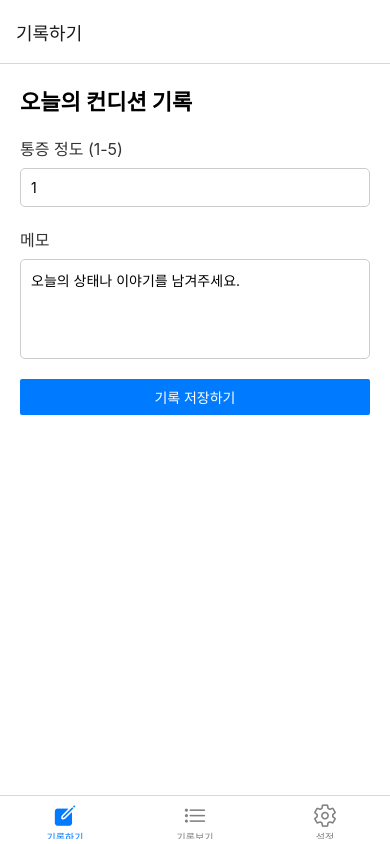
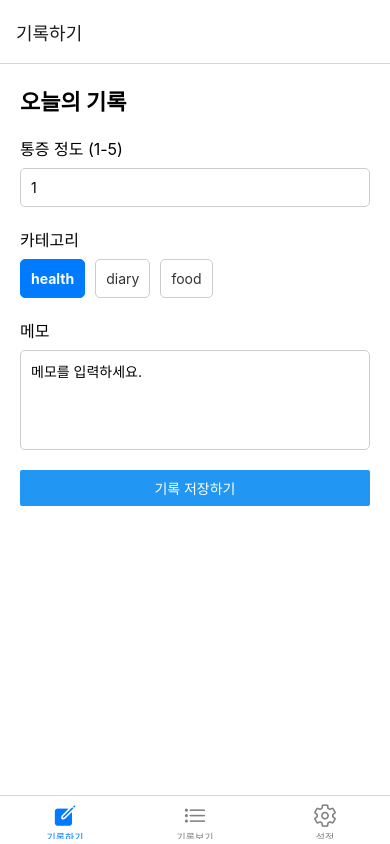
Before and after one commit to BladimirIgnazenko/G_Schedular-app.ver-, a React Native app in the folder fe_mobile/: screen / in a window 390 px wide. Built offline with nearby package versions, Linux system fonts and the light colour scheme; no server answers.

Commit message:
feat: 記録画面にカテゴリー選択UIを実装し、リスト画面のデザインを改善

```diff
--- a/fe_mobile/src/screens/LogListScreen.tsx
+++ b/fe_mobile/src/screens/LogListScreen.tsx
@@ -1,34 +1,37 @@
-import React, { useState, useEffect } from 'react';
+import React, { useState, useCallback } from 'react';
 import { View, Text, FlatList, StyleSheet, ActivityIndicator } from 'react-native';
+import { useFocusEffect } from '@react-navigation/native';
 
-// 더미 데이터 (나중에 서버 연결 시 삭제)
+// 더미 데이터 (나중에 API 연동 시 삭제)
 const DUMMY_LOGS = [
-  { id: '1', painLevel: 2, memo: '오늘 점심은 가벼운 죽을 먹음.', category: 'health', created_at: '2026-06-27' },
-  { id: '2', painLevel: 4, memo: '오후에 통증이 조금 있었음.', category: 'health', created_at: '2026-06-26' },
+  { id: '1', painLevel: 2, memo: '죽을 먹었더니 속이 편하다.', category: 'health', created_at: '2026-06-27' },
+  { id: '2', painLevel: 5, memo: '갑자기 통증이 심해짐.', category: 'health', created_at: '2026-06-26' },
 ];
 
 export default function LogListScreen() {
   const [logs, setLogs] = useState(DUMMY_LOGS);
   const [loading, setLoading] = useState(false);
 
-  // 나중에 서버에서 데이터를 가져올 함수
-  const fetchLogs = async () => {
-    setLoading(true);
-    // await getLogs(); // 나중에 구현할 API
-    setLoading(false);
-  };
+  useFocusEffect(useCallback(() => {
+    // API 연동 전까지 더미 데이터 사용
+  }, []));
 
   return (
     <View style={styles.container}>
-      <Text style={styles.title}>내 건강 기록 리스트</Text>
+      <Text style={styles.title}>건강 기록 리스트</Text>
       <FlatList
         data={logs}
         keyExtractor={(item) => item.id}
         renderItem={({ item }) => (
           <View style={styles.card}>
-            <Text style={styles.date}>{item.created_at}</Text>
+            <View style={styles.header}>
+              <Text style={styles.date}>{item.created_at}</Text>
+              <Text style={styles.badge}>{item.category}</Text>
+            </View>
             <Text style={styles.memo}>{item.memo}</Text>
-            <Text style={styles.pain}>통증 정도: {item.painLevel}/5</Text>
+            <Text style={[styles.pain, { color: item.painLevel >= 4 ? '#FF3B30' : '#007AFF' }]}>
+              통증 지수: {item.painLevel} / 5
+            </Text>
           </View>
         )}
       />
@@ -40,7 +43,9 @@ const styles = StyleSheet.create({
   container: { flex: 1, padding: 20, backgroundColor: '#F8F9FA' },
   title: { fontSize: 22, fontWeight: 'bold', marginBottom: 20 },
   card: { backgroundColor: '#fff', padding: 15, marginBottom: 10, borderRadius: 10, borderWidth: 1, borderColor: '#E2E4E8' },
+  header: { flexDirection: 'row', justifyContent: 'space-between', marginBottom: 5 },
   date: { fontSize: 12, color: '#8C9196' },
+  badge: { backgroundColor: '#E1E8ED', paddingHorizontal: 8, paddingVertical: 2, borderRadius: 10, fontSize: 10, fontWeight: 'bold' },
   memo: { fontSize: 16, marginVertical: 5 },
-  pain: { fontSize: 14, fontWeight: 'bold', color: '#007AFF' },
+  pain: { fontSize: 14, fontWeight: 'bold' }
 });
--- a/fe_mobile/src/screens/LogWriteScreen.tsx
+++ b/fe_mobile/src/screens/LogWriteScreen.tsx
@@ -1,12 +1,14 @@
-// fe_mobile/src/screens/LogWriteScreen.tsx
 import React, { useState } from 'react';
-import { View, Text, TextInput, Button, StyleSheet, Alert, ActivityIndicator } from 'react-native';
+import { View, Text, TextInput, Button, StyleSheet, TouchableOpacity, Alert, ActivityIndicator } from 'react-native';
 import { useNavigation } from '@react-navigation/native';
 import { postLog } from '../api/logApi';
+
+const CATEGORIES = ['health', 'diary', 'food'] as const;
 
 export default function LogWriteScreen() {
   const [painLevel, setPainLevel] = useState('1');
   const [memo, setMemo] = useState('');
+  const [selectedCategory, setSelectedCategory] = useState<typeof CATEGORIES[number]>('health');
   const [loading, setLoading] = useState(false);
   const navigation = useNavigation();
 
@@ -16,13 +18,13 @@ export default function LogWriteScreen() {
       await postLog({
         painLevel: parseInt(painLevel),
         memo,
-        category: 'health' // 현재는 고정값, 나중에 선택 UI로 변경 가능
+        category: selectedCategory
       });
-      Alert.alert('저장 완료', '오늘의 기록이 저장되었습니다.');
+      Alert.alert('저장 완료', '기록되었습니다.');
       setMemo('');
       navigation.navigate('기록보기' as never);
     } catch (err) {
-      Alert.alert('저장 실패', '서버 연결을 확인해주세요.');
+      Alert.alert('저장 실패', '서버 연결을 확인하세요.');
     } finally {
       setLoading(false);
     }
@@ -30,30 +32,28 @@ export default function LogWriteScreen() {
 
   return (
     <View style={styles.container}>
-      <Text style={styles.title}>오늘의 컨디션 기록</Text>
+      <Text style={styles.title}>오늘의 기록</Text>
 
       <Text style={styles.label}>통증 정도 (1-5)</Text>
-      <TextInput
-        style={styles.input}
-        value={painLevel}
-        onChangeText={setPainLevel}
-        keyboardType="numeric"
-      />
+      <TextInput style={styles.input} value={painLevel} onChangeText={setPainLevel} keyboardType="numeric" />
+
+      <Text style={styles.label}>카테고리</Text>
+      <View style={styles.categoryContainer}>
+        {CATEGORIES.map((cat) => (
+          <TouchableOpacity
+            key={cat}
+            style={[styles.catButton, selectedCategory === cat && styles.catSelected]}
+            onPress={() => setSelectedCategory(cat)}
+          >
+            <Text style={selectedCategory === cat ? styles.catTextSelected : styles.catText}>{cat}</Text>
+          </TouchableOpacity>
+        ))}
+      </View>
 
       <Text style={styles.label}>메모</Text>
-      <TextInput
-        style={styles.memoInput}
-        value={memo}
-        onChangeText={setMemo}
-        multiline
-        placeholder="오늘의 상태나 이야기를 남겨주세요."
-      />
+      <TextInput style={styles.memoInput} value={memo} onChangeText={setMemo} multiline placeholder="메모를 입력하세요." />
 
-      {loading ? (
-        <ActivityIndicator size="small" color="#007AFF" />
-      ) : (
-        <Button title="기록 저장하기" onPress={handleSaveLog} color="#007AFF" />
-      )}
+      {loading ? <ActivityIndicator size="small" color="#007AFF" /> : <Button title="기록 저장하기" onPress={handleSaveLog} />}
     </View>
   );
 }
@@ -61,7 +61,12 @@ export default function LogWriteScreen() {
 const styles = StyleSheet.create({
   container: { flex: 1, padding: 20, backgroundColor: '#fff' },
   title: { fontSize: 22, fontWeight: 'bold', marginBottom: 20 },
-  label: { fontSize: 16, marginBottom: 8, color: '#333' },
+  label: { fontSize: 16, marginBottom: 8 },
   input: { borderWidth: 1, borderColor: '#ccc', padding: 10, marginBottom: 20, borderRadius: 5 },
-  memoInput: { borderWidth: 1, borderColor: '#ccc', padding: 10, marginBottom: 20, borderRadius: 5, height: 100, textAlignVertical: 'top' },
+  memoInput: { borderWidth: 1, borderColor: '#ccc', padding: 10, marginBottom: 20, borderRadius: 5, height: 100 },
+  categoryContainer: { flexDirection: 'row', marginBottom: 20 },
+  catButton: { padding: 10, borderWidth: 1, borderColor: '#ccc', marginRight: 10, borderRadius: 5 },
+  catSelected: { backgroundColor: '#007AFF', borderColor: '#007AFF' },
+  catText: { color: '#333' },
+  catTextSelected: { color: '#fff', fontWeight: 'bold' }
 });
```
